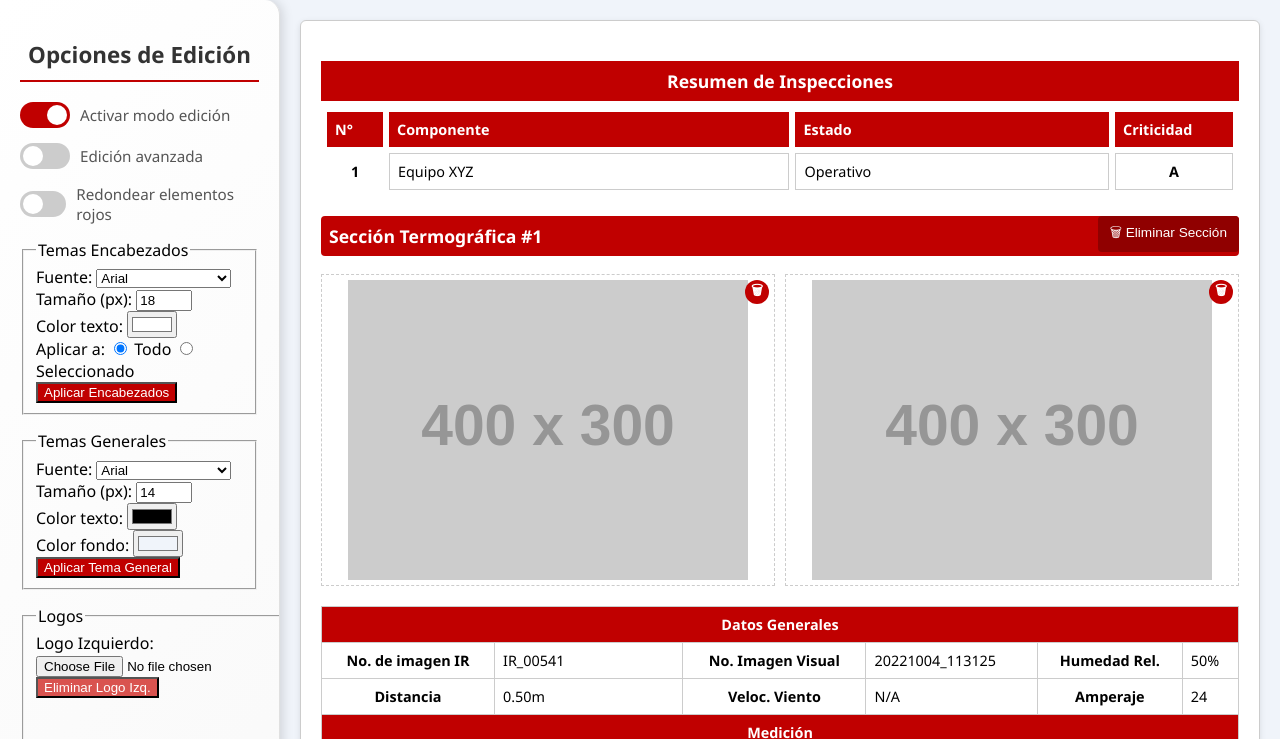
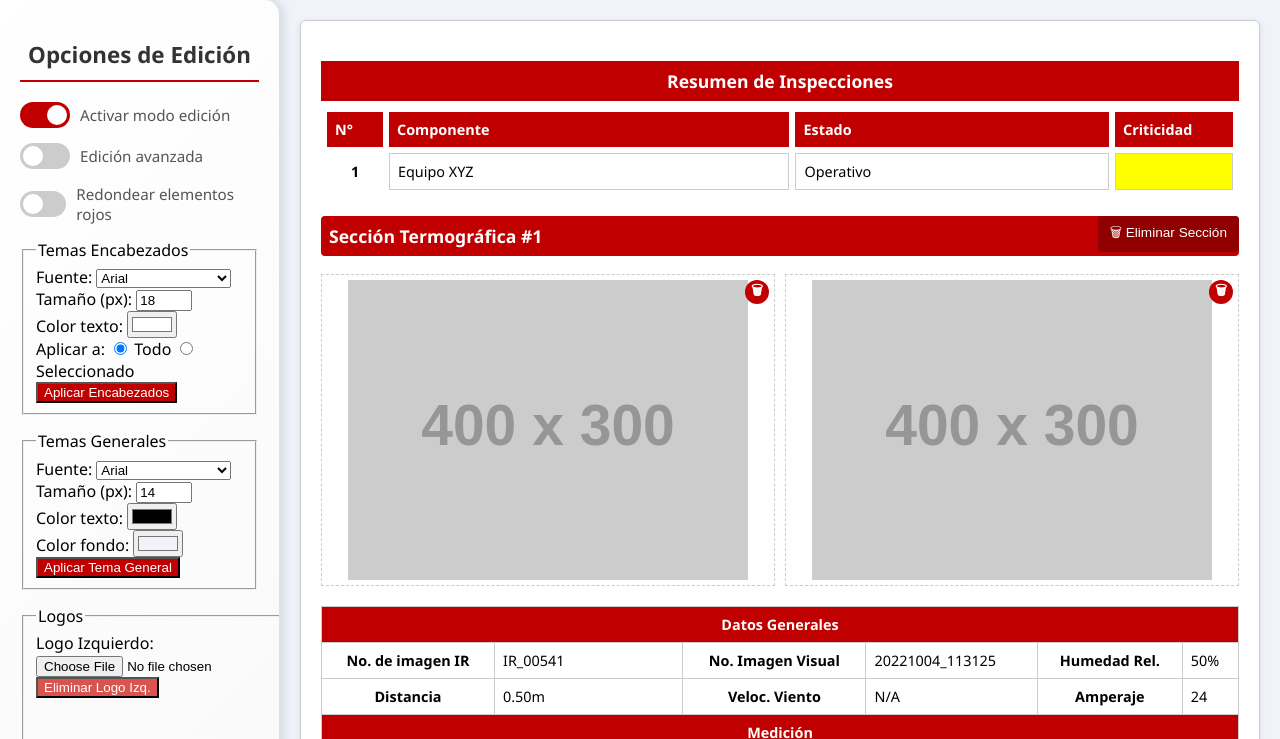
Before and after one commit to jocpablo/Anexo-Termografia, a plain HTML site: page index.html in a window 1280 px wide. Both pictures are taken after a click on the button "➕ Agregar Sección de Termografía". Shown: the top 739 px of the page. Drawn offline with nearby package versions, Linux system fonts and the light colour scheme; placeholder pictures from the web are drawn by us.

Commit message:
Update index.html

```diff
--- a/index.html
+++ b/index.html
@@ -557,12 +557,7 @@
           </tr>
         </thead>
         <tbody id="summaryTableBody">
-          <tr data-section-id="init">
-            <td class="counterCell">1</td>
-            <td class="compCell">Equipo XYZ</td>
-            <td class="estCell">Operativo</td>
-            <td class="critCell">A</td>
-          </tr>
+          <!-- Se actualiza automáticamente -->
         </tbody>
       </table>
 
@@ -653,7 +648,68 @@
   }
 
   /************************************************************
-   * 2) Crear Sección Termográfica
+   * 2) Función para actualizar la tabla resumen
+   *    Recorre todas las secciones termográficas y reconstruye la tabla.
+   *    Además, actualiza el estilo de la celda de criticidad según su valor.
+   ************************************************************/
+  function updateSummaryTable() {
+    const summaryTableBody = document.getElementById('summaryTableBody');
+    summaryTableBody.innerHTML = ""; // Limpiar contenido previo
+    const sections = document.querySelectorAll('.termografia-section-wrapper');
+    let counter = 1;
+    sections.forEach(section => {
+      const comp = section.querySelector('.component-field')?.textContent || '';
+      const estado = section.querySelector('.estado-field')?.textContent || '';
+      const criticidad = section.querySelector('.criticidad-field')?.textContent || '';
+
+      const tr = document.createElement('tr');
+      tr.setAttribute('data-section-id', section.getAttribute('data-section-id'));
+
+      const tdCounter = document.createElement('td');
+      tdCounter.classList.add('counterCell');
+      tdCounter.textContent = counter++;
+
+      const tdComp = document.createElement('td');
+      tdComp.classList.add('compCell');
+      tdComp.textContent = comp;
+
+      const tdEstado = document.createElement('td');
+      tdEstado.classList.add('estCell');
+      tdEstado.textContent = estado;
+
+      const tdCrit = document.createElement('td');
+      tdCrit.classList.add('critCell');
+      tdCrit.textContent = criticidad;
+
+      // Cambiar color según el valor de criticidad
+      switch(criticidad.trim().toUpperCase()){
+        case 'B': // Verde
+          tdCrit.style.backgroundColor = "green";
+          tdCrit.style.color = "green";
+          break;
+        case 'A': // Amarillo
+          tdCrit.style.backgroundColor = "yellow";
+          tdCrit.style.color = "yellow";
+          break;
+        case 'C': // Rojo
+          tdCrit.style.backgroundColor = "red";
+          tdCrit.style.color = "red";
+          break;
+        default:
+          tdCrit.style.backgroundColor = "";
+          tdCrit.style.color = "";
+      }
+
+      tr.append(tdCounter, tdComp, tdEstado, tdCrit);
+      summaryTableBody.appendChild(tr);
+    });
+  }
+
+  /************************************************************
+   * 3) Crear Sección Termográfica
+   *    Al finalizar la creación, se actualiza la tabla resumen.
+   *    Además, se agregan event listeners para actualizar la tabla
+   *    cuando se editen los campos "Componente", "Estado" y "Criticidad".
    ************************************************************/
   let sectionCounter = 0;
   document.getElementById("addTermografiaSectionBtn").addEventListener("click", () => {
@@ -675,7 +731,10 @@
     removeBtn.addEventListener("click", () => {
       if (confirm("¿Eliminar esta sección?")) {
         wrapper.style.opacity = "0";
-        setTimeout(() => wrapper.remove(), 400);
+        setTimeout(() => {
+          wrapper.remove();
+          updateSummaryTable(); // Actualiza la tabla tras eliminar
+        }, 400);
       }
     });
 
@@ -755,18 +814,29 @@
     condText.setAttribute("data-editable", "true");
     condText.textContent = "Se detecta anomalía térmica...";
 
-    // Añadimos todo al wrapper y luego al contenedor principal (#sectionsContainer)
+    // Añadimos todos los elementos al wrapper y luego al contenedor principal
     wrapper.append(removeBtn, secTitle, imageGrid, thermoTable, condLabel, condText);
     document.getElementById("sectionsContainer").appendChild(wrapper);
 
-    // Pequeña animación de aparición
+    // Animación de aparición
     setTimeout(() => {
       wrapper.style.opacity = "1";
     }, 50);
+
+    // Agregar event listeners a los campos de edición para actualizar la tabla en cada cambio
+    const componentField = wrapper.querySelector('.component-field');
+    const estadoField = wrapper.querySelector('.estado-field');
+    const criticidadField = wrapper.querySelector('.criticidad-field');
+    if (componentField) componentField.addEventListener("input", updateSummaryTable);
+    if (estadoField) estadoField.addEventListener("input", updateSummaryTable);
+    if (criticidadField) criticidadField.addEventListener("input", updateSummaryTable);
+
+    // Actualiza la tabla resumen tras agregar la nueva sección
+    updateSummaryTable();
   }
 
   /************************************************************
-   * 3) Modo Edición (Básico y Avanzado)
+   * 4) Modo Edición (Básico y Avanzado)
    ************************************************************/
   function toggleEditingMode(checkbox) {
     const isEditing = checkbox.checked;
@@ -791,7 +861,7 @@
   }
 
   /************************************************************
-   * 4) Temas de Encabezado y Temas Generales
+   * 5) Temas de Encabezado y Temas Generales
    ************************************************************/
   function applyHeadingTheme() {
     const font = document.getElementById('headingFontSelect').value;
@@ -828,7 +898,7 @@
   }
 
   /************************************************************
-   * 5) Logos: Cargar y Eliminar
+   * 6) Logos: Cargar y Eliminar
    ************************************************************/
   document.addEventListener('DOMContentLoaded', function() {
     const leftLogoInput = document.getElementById('leftLogoInput');
@@ -871,7 +941,7 @@
   }
 
   /************************************************************
-   * 6) Control de Márgenes, Interlineado, Espacio de Letras
+   * 7) Control de Márgenes, Interlineado, Espacio de Letras
    ************************************************************/
   const marginCtrl = document.getElementById('marginControl');
   const lineHeightCtrl = document.getElementById('lineHeightControl');
@@ -887,7 +957,7 @@
   });
 
   /************************************************************
-   * 7) Guardar Configuración Predeterminada y Restablecer
+   * 8) Guardar Configuración Predeterminada y Restablecer
    ************************************************************/
   function setDefaults() {
     alert("Config predeterminada guardada (ejemplo).");
@@ -899,7 +969,7 @@
   }
 
   /************************************************************
-   * 8) Exportar PDF, Exportar Imagen
+   * 9) Exportar PDF, Exportar Imagen
    ************************************************************/
   document.getElementById("exportPdfBtn").addEventListener("click", () => {
     window.print();
@@ -915,14 +985,14 @@
   });
 
   /************************************************************
-   * 9) Guardar en Archivo (JSON) / Cargar desde Archivo (JSON)
+   * 10) Guardar en Archivo (JSON) / Cargar desde Archivo (JSON)
    ************************************************************/
   document.getElementById("saveFileBtn").addEventListener("click", guardarEnArchivo);
   document.getElementById("loadFileBtn").addEventListener("click", cargarDesdeArchivo);
 
   async function guardarEnArchivo() {
     try {
-      // Guardamos solo las partes relevantes: la tabla summary y las secciones termográficas, más el tema general.
+      // Guardamos solo las partes relevantes: la tabla summary, las secciones termográficas y el tema general.
       const data = {
         summaryTable: document.getElementById("summaryTable").innerHTML,
         sectionsContainer: document.getElementById("sectionsContainer").innerHTML,
```
